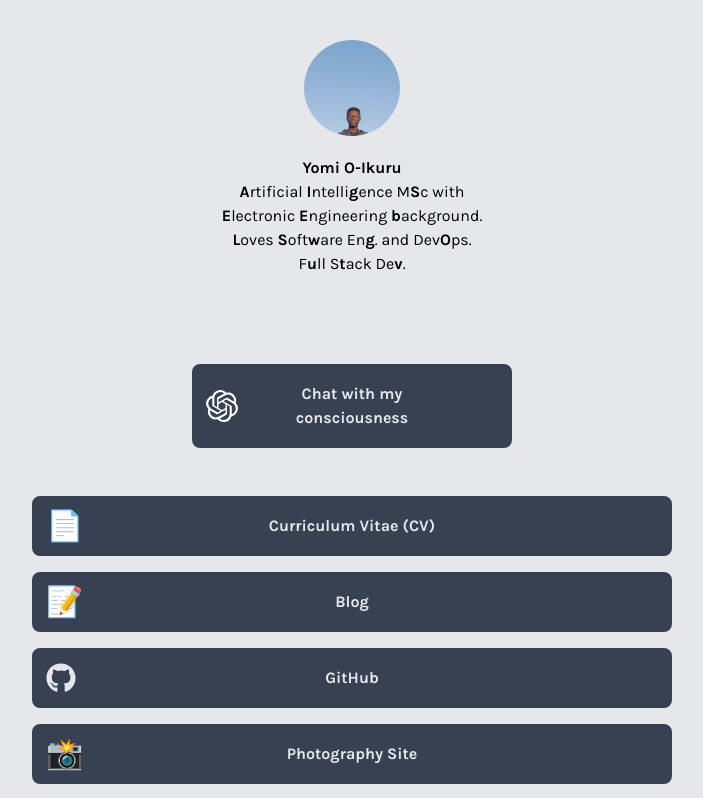
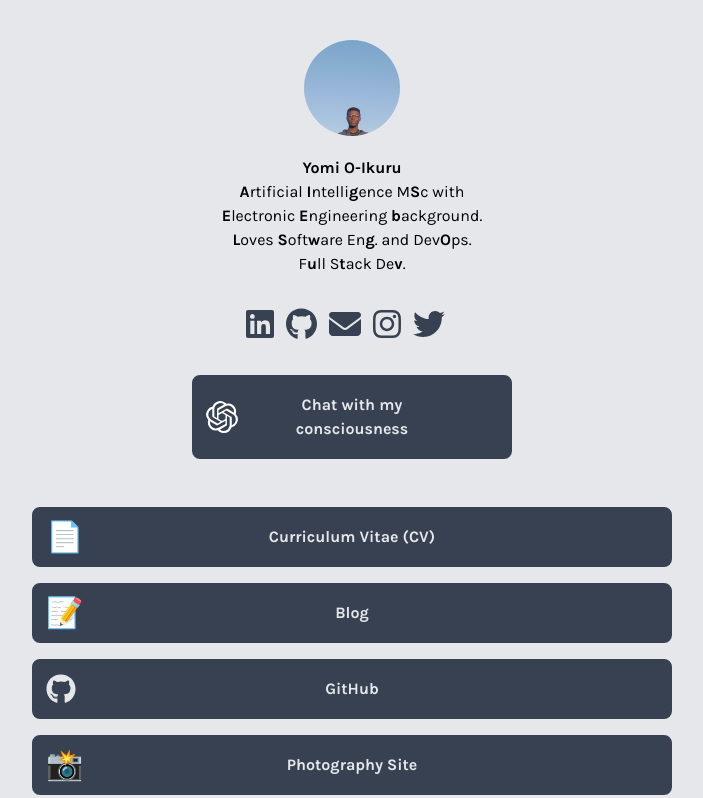
Before and after one commit to abayomi185/yomitosh-dev, a Next.js app: page / in a window 1280 px wide. Shown: the top 798 px of the page, without its empty margins (288-991 px from the left). Built offline with nearby package versions, Linux system fonts and the light colour scheme.

Commit message:
feat: re-add link icons to main page. Not sure when it got lost

```diff
--- a/components/SocialLinks.tsx
+++ b/components/SocialLinks.tsx
@@ -1,3 +1,5 @@
+import { FontAwesomeIcon } from "@fortawesome/react-fontawesome";
+import { IconProp } from "@fortawesome/fontawesome-svg-core";
 import socialLinks from "@json/social-links.json";
 import Link from "next/link";
 
@@ -12,7 +14,12 @@ const SocialLinks = () => {
             target="_blank"
             rel="noopener"
           >
-            <i className={`fa fa-2x fa-${link.icon}`}></i>
+            <span>
+              <FontAwesomeIcon
+                icon={[link.icon_group, link.icon] as IconProp}
+                size="2x"
+              />
+            </span>
           </Link>
         </li>
       ))}
--- a/json/social-links.json
+++ b/json/social-links.json
@@ -1,21 +1,26 @@
 [
   {
+    "icon_group": "fab",
     "icon": "linkedin",
     "url": "https://www.linkedin.com/in/yomi-ikuru"
   },
   {
+    "icon_group": "fab",
     "icon": "github",
     "url": "https://github.com/abayomi185"
   },
   {
+    "icon_group": "fa-solid",
     "icon": "envelope",
     "url": "https://yomis.blog/contact"
   },
   {
+    "icon_group": "fab",
     "icon": "instagram",
     "url": "https://instagram.com/yomi185"
   },
   {
+    "icon_group": "fab",
     "icon": "twitter",
     "url": "https://twitter.com/yomi_185"
   }
--- a/package.json
+++ b/package.json
@@ -21,6 +21,11 @@
   },
   "homepage": "https://github.com/abayomi185/link-hub#readme",
   "dependencies": {
+    "@fortawesome/fontawesome-svg-core": "^6.5.1",
+    "@fortawesome/free-brands-svg-icons": "^6.5.1",
+    "@fortawesome/free-regular-svg-icons": "^6.5.1",
+    "@fortawesome/free-solid-svg-icons": "^6.5.1",
+    "@fortawesome/react-fontawesome": "^0.2.0",
     "@tanstack/react-query": "^5.7.2",
     "@vercel/analytics": "^0.1.11",
     "eventsource-parser": "^1.0.0",
--- a/pages/_app.tsx
+++ b/pages/_app.tsx
@@ -2,6 +2,16 @@ import "../css/index.css";
 import { Analytics } from "@vercel/analytics/react";
 import { DndProvider } from "react-dnd";
 import { HTML5Backend } from "react-dnd-html5-backend";
+
+const { library, config } = require("@fortawesome/fontawesome-svg-core");
+import "@fortawesome/fontawesome-svg-core/styles.css";
+import { fab } from "@fortawesome/free-brands-svg-icons";
+import { fas } from "@fortawesome/free-solid-svg-icons";
+
+config.autoAddCss = false;
+
+library.add(fab);
+library.add(fas);
 
 function MyApp({ Component, pageProps }) {
   return (
```
Also changed, not shown: 1 other file (tests, documents, lock files or other folders).
